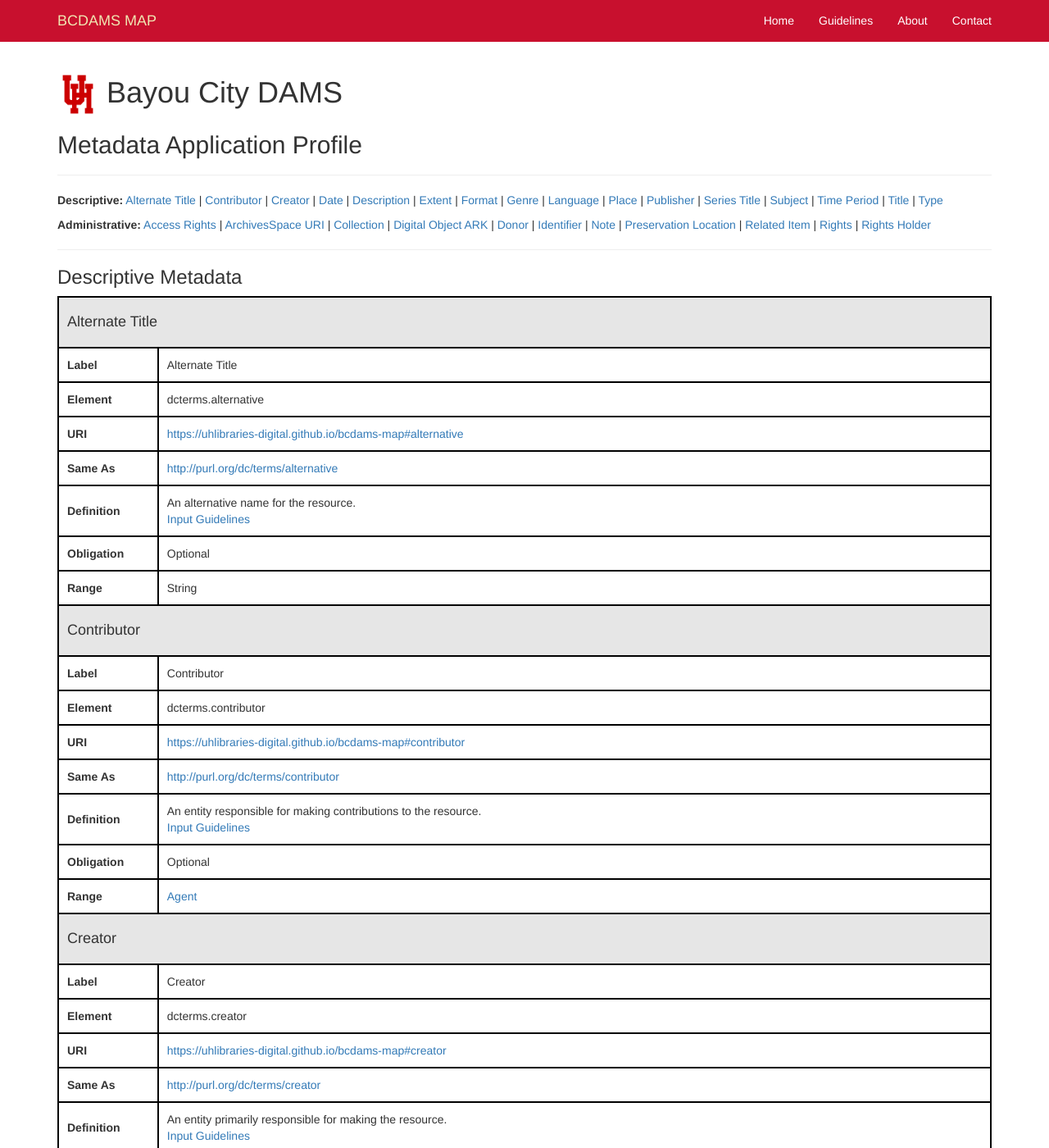
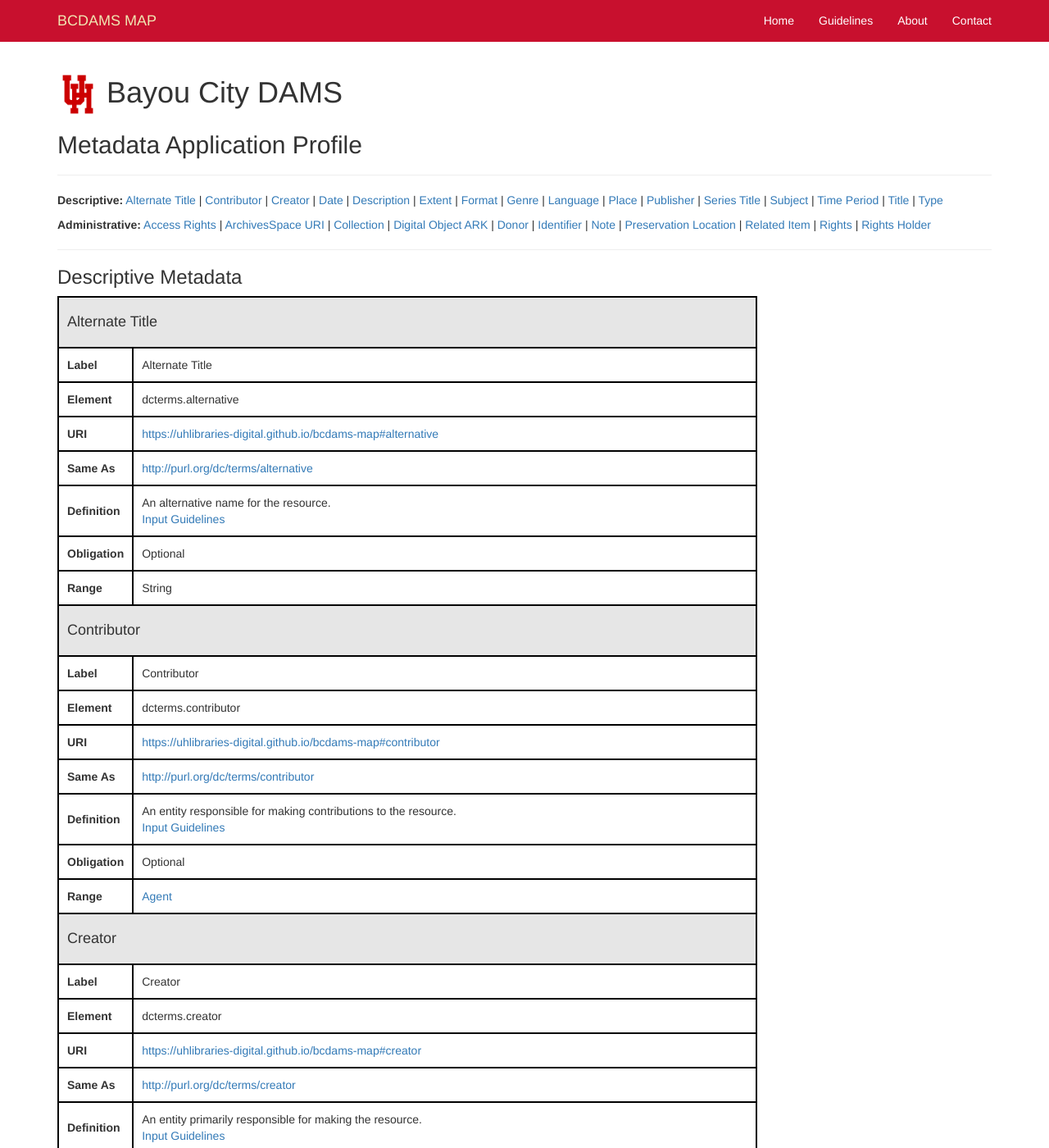
Before and after one commit to uhlibraries-digital/bcdams-map, a Jekyll site: the page built from index.html, in a window 1280 px wide and 1400 px high. Shown: the whole window at 82% size. Built offline with Jekyll 4.4.1, drawn with Linux system fonts in a browser that asks for light colours; nearby versions of some CDN libraries; the list of posts is cut into pages by our own code; comment, search, counter and statistics services are not loaded.

Commit message:
Revert "add table width css"
This reverts commit 59ba484eb2bb324f4fe4718be33c6e0cd89c7e21.

```diff
--- a/assets/css/custom.css
+++ b/assets/css/custom.css
@@ -61,10 +61,6 @@
 /**
  * Tables
  */
-table {
-	width: 100%
-}
-
 table,
 th,
 td {
```
